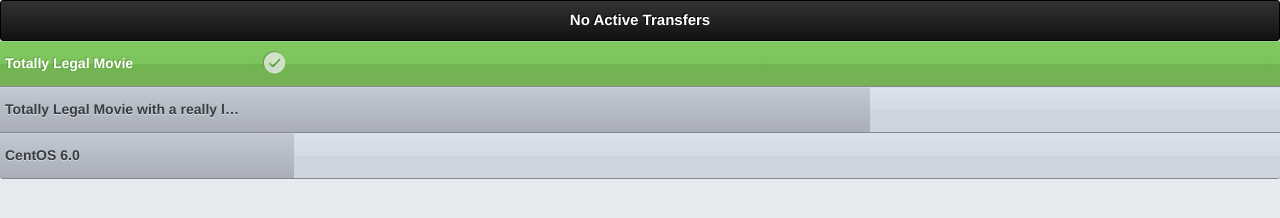
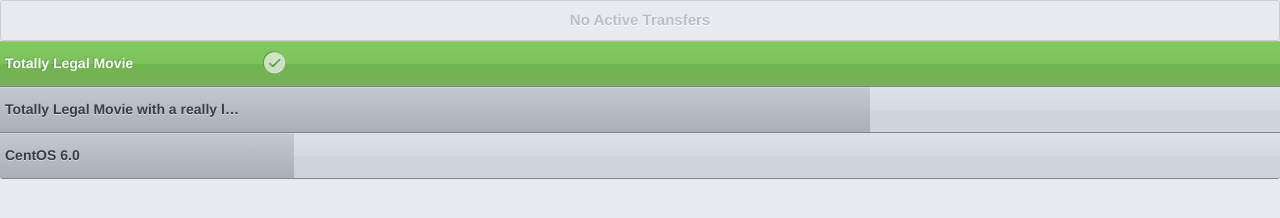
Before and after one commit to light-it/Put.io-Safari-Extension, a plain HTML site: page test.html in a window 1280 px wide. Drawn offline with Linux system fonts and the light colour scheme; files whose address does not match are found by name.

Commit message:
minor update

```diff
--- a/plugin.css
+++ b/plugin.css
@@ -13,16 +13,14 @@ body {
 }
 
 h2 {
-  background: -webkit-gradient(linear, left top, left bottom, color-stop(0%,#333333), color-stop(100%,#111111));
-  background: -webkit-linear-gradient(top, #333333 0%,#111111 100%);
-  background: linear-gradient(top, #333333 0%,#111111 100%);
-  border:1px solid #000;
+  background:#E7EBEF;
+  border:1px solid #CCC;
   border-radius:3px;
-  color:#FFF;
+  color:#BBBEC1;
   margin:0;
   padding:8px 0;
   text-align:center;
-  text-shadow:-1px -1px 0 #000;
+  text-shadow:0 1px 0 #FFF;
 }
 
 ul {
```
Also changed, not shown: popover.html (+1 -0 lines), 1 other file.
